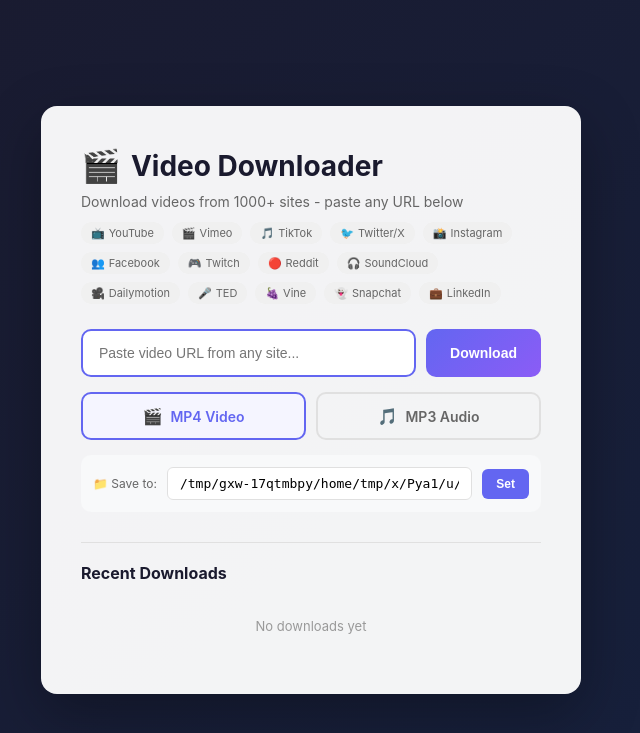
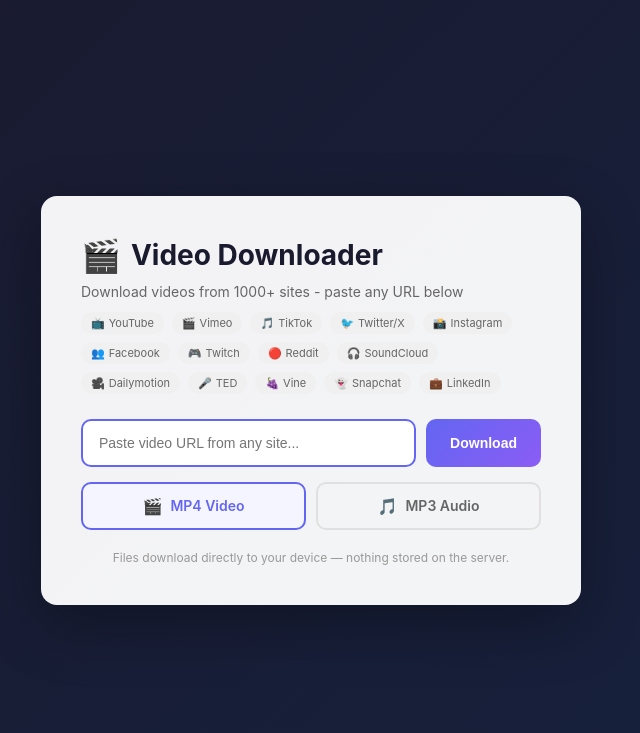
Before and after one commit to Reyanda/youtube-downloader, a Flask app: page / in a window 1280 px wide. Shown: the top 733 px of the page, without its empty margins (329-969 px from the left). Run offline with Flask 3, Linux system fonts and the light colour scheme; data that the repository does not hold is empty; some libraries are stand-ins or nearby versions.

Commit message:
Stream downloads directly to user browser instead of server storage
- Add /stream/<id> endpoint for direct browser download
- Remove server-side file storage and downloads list
- Remove 'Save to' location selector (irrelevant on cloud)
- Clean up temp files after streaming to user
- Trigger browser download via hidden anchor tag

```diff
--- a/app.py
+++ b/app.py
@@ -2,22 +2,17 @@
 """
 Universal Video Downloader Web App
 Downloads videos from YouTube, Vimeo, TikTok, Twitter, Instagram, and 1000+ sites
+Files stream directly to the user's browser for local download.
 """
 
-from flask import Flask, render_template, request, send_from_directory, jsonify
+from flask import Flask, render_template, request, send_file, jsonify
 import os
+import tempfile
 import yt_dlp
 import threading
 from datetime import datetime
 
 app = Flask(__name__)
-DEFAULT_DOWNLOAD_DIR = os.path.join(os.path.dirname(__file__), 'downloads')
-os.makedirs(DEFAULT_DOWNLOAD_DIR, exist_ok=True)
-
-# Track user preferences
-user_preferences = {
-    'download_dir': DEFAULT_DOWNLOAD_DIR
-}
 
 # Track download status
 downloads = {}
@@ -42,10 +37,9 @@
         })
 
 
-def download_video(url: str, download_id: str, format_type: str = 'mp4', download_dir: str = None):
-    """Download video in background thread with progress tracking"""
-    download_dir = download_dir or DEFAULT_DOWNLOAD_DIR
-    os.makedirs(download_dir, exist_ok=True)
+def download_video(url: str, download_id: str, format_type: str = 'mp4'):
+    """Download video in background thread, storing in temp directory"""
+    temp_dir = tempfile.mkdtemp()
 
     downloads[download_id] = {
         'status': 'starting',
@@ -58,14 +52,14 @@
         'error': None,
         'message': 'Initializing...',
         'format': format_type,
-        'download_dir': download_dir,
+        'temp_dir': temp_dir,
         'url': url
     }
 
     if format_type == 'mp3':
         ydl_opts = {
             'format': 'bestaudio/best',
-            'outtmpl': os.path.join(download_dir, '%(title)s.%(ext)s'),
+            'outtmpl': os.path.join(temp_dir, '%(title)s.%(ext)s'),
             'postprocessors': [{
                 'key': 'FFmpegExtractAudio',
                 'preferredcodec': 'mp3',
@@ -76,7 +70,7 @@
     else:  # mp4
         ydl_opts = {
             'format': 'bestvideo+bestaudio/best',
-            'outtmpl': os.path.join(download_dir, '%(title)s.%(ext)s'),
+            'outtmpl': os.path.join(temp_dir, '%(title)s.%(ext)s'),
             'merge_output_format': 'mp4',
             'progress_hooks': [lambda d: progress_hook(d, download_id)],
         }
@@ -92,10 +86,19 @@
             ext = 'mp3' if format_type == 'mp3' else 'mp4'
             final_filename = f"{base}.{ext}"
 
+        filepath = os.path.join(temp_dir, final_filename)
+        if not os.path.exists(filepath):
+            # Fallback: find any file in temp_dir
+            for f in os.listdir(temp_dir):
+                if f.endswith(f'.{ext}'):
+                    filepath = os.path.join(temp_dir, f)
+                    break
+
         downloads[download_id].update({
             'status': 'complete',
             'progress': '100',
-            'filename': os.path.basename(final_filename),
+            'filename': os.path.basename(filepath),
+            'filepath': filepath,
             'error': None,
             'message': 'Download complete!',
             'title': info.get('title', 'Unknown'),
@@ -103,7 +106,7 @@
             'duration': info.get('duration', 0),
             'thumbnail': info.get('thumbnail', '')
         })
-        print(f"[{download_id}] Complete: {final_filename}")
+        print(f"[{download_id}] Complete: {filepath}")
 
     except Exception as e:
         downloads[download_id].update({
@@ -123,7 +126,6 @@
 def start_download():
     url = request.json.get('url')
     format_type = request.json.get('format', 'mp4')
-    download_dir = request.json.get('download_dir')
 
     if not url:
         return jsonify({'error': 'No URL provided'}), 400
@@ -131,19 +133,8 @@
     if format_type not in ['mp3', 'mp4']:
         return jsonify({'error': 'Invalid format. Use mp3 or mp4'}), 400
 
-    # Validate download directory if provided
-    if download_dir:
-        download_dir = os.path.expanduser(download_dir)
-        if not os.path.exists(download_dir):
-            try:
-                os.makedirs(download_dir, exist_ok=True)
-            except Exception as e:
-                return jsonify({'error': f'Cannot create directory: {str(e)}'}), 400
-        user_preferences['download_dir'] = download_dir
-
     download_id = datetime.now().strftime('%Y%m%d_%H%M%S_%f')
-    actual_dir = download_dir or user_preferences.get('download_dir', DEFAULT_DOWNLOAD_DIR)
-    thread = threading.Thread(target=download_video, args=(url, download_id, format_type, actual_dir))
+    thread = threading.Thread(target=download_video, args=(url, download_id, format_type))
     thread.start()
 
     return jsonify({'download_id': download_id})
@@ -155,43 +146,39 @@
     return jsonify(status)
 
 
-@app.route('/downloads')
-def list_downloads():
-    download_dir = user_preferences.get('download_dir', DEFAULT_DOWNLOAD_DIR)
-    files = []
-    if os.path.exists(download_dir):
-        for f in os.listdir(download_dir):
-            if f.endswith('.mp4') or f.endswith('.mp3'):
-                path = os.path.join(download_dir, f)
-                files.append({
-                    'name': f,
-                    'size': os.path.getsize(path),
-                    'url': f'/files/{f}',
-                    'type': 'audio' if f.endswith('.mp3') else 'video'
-                })
-    return jsonify(sorted(files, key=lambda x: os.path.getmtime(os.path.join(download_dir, x['name'])), reverse=True))
+@app.route('/stream/<download_id>')
+def stream_file(download_id):
+    """Stream the downloaded file directly to the user's browser"""
+    download = downloads.get(download_id)
+    if not download or download['status'] != 'complete':
+        return jsonify({'error': 'File not ready'}), 404
 
+    filepath = download.get('filepath')
+    if not filepath or not os.path.exists(filepath):
+        return jsonify({'error': 'File not found'}), 404
 
-@app.route('/files/<filename>')
-def serve_file(filename):
-    download_dir = user_preferences.get('download_dir', DEFAULT_DOWNLOAD_DIR)
-    return send_from_directory(download_dir, filename)
+    filename = download.get('filename', 'download')
+    mimetype = 'audio/mpeg' if filename.endswith('.mp3') else 'video/mp4'
 
+    def cleanup():
+        """Clean up temp file after streaming"""
+        try:
+            temp_dir = download.get('temp_dir')
+            if temp_dir and os.path.exists(temp_dir):
+                import shutil
+                shutil.rmtree(temp_dir, ignore_errors=True)
+            downloads.pop(download_id, None)
+        except Exception:
+            pass
 
-@app.route('/preferences', methods=['GET', 'POST'])
-def preferences():
-    if request.method == 'POST':
-        new_dir = request.json.get('download_dir')
-        if new_dir:
-            new_dir = os.path.expanduser(new_dir)
-            if not os.path.exists(new_dir):
-                return jsonify({'error': 'Directory does not exist'}), 400
-            user_preferences['download_dir'] = new_dir
-        return jsonify({'success': True, 'download_dir': user_preferences['download_dir']})
-    else:
-        return jsonify({
-            'download_dir': user_preferences.get('download_dir', DEFAULT_DOWNLOAD_DIR)
-        })
+    response = send_file(
+        filepath,
+        mimetype=mimetype,
+        as_attachment=True,
+        download_name=filename
+    )
+    response.call_on_close(cleanup)
+    return response
 
 
 @app.route('/supported-sites')
--- a/templates/index.html
+++ b/templates/index.html
@@ -117,7 +117,7 @@
         .format-selector {
             display: flex;
             gap: 10px;
-            margin-bottom: 15px;
+            margin-bottom: 20px;
         }
 
         .format-option {
@@ -159,57 +159,6 @@
 
         .format-icon {
             font-size: 16px;
-        }
-
-        .location-selector {
-            display: flex;
-            align-items: center;
-            gap: 10px;
-            margin-bottom: 15px;
-            padding: 12px;
-            background: #f8f9fa;
-            border-radius: 10px;
-        }
-
-        .location-label {
-            font-size: 12px;
-            color: #666;
-            white-space: nowrap;
-        }
-
-        .location-input {
-            flex: 1;
-            padding: 8px 12px;
-            border: 1px solid #e0e0e0;
-            border-radius: 6px;
-            font-size: 13px;
-            font-family: monospace;
-        }
-
-        .location-input:focus {
-            outline: none;
-            border-color: #6366f1;
-        }
-
-        .location-btn {
-            padding: 8px 14px;
-            background: #6366f1;
-            color: white;
-            border: none;
-            border-radius: 6px;
-            font-size: 12px;
-            font-weight: 600;
-            cursor: pointer;
-            white-space: nowrap;
-        }
-
-        .location-btn:hover {
-            background: #4f46e5;
-        }
-
-        .location-btn:disabled {
-            background: #999;
-            cursor: not-allowed;
         }
 
         /* Progress container */
@@ -289,80 +238,6 @@
             color: #c62828;
         }
 
-        /* Downloads list */
-        .downloads-list {
-            margin-top: 30px;
-            border-top: 1px solid #e0e0e0;
-            padding-top: 20px;
-        }
-
-        .downloads-list h3 {
-            color: #1a1a2e;
-            margin-bottom: 15px;
-            font-size: 16px;
-        }
-
-        .download-item {
-            display: flex;
-            justify-content: space-between;
-            align-items: center;
-            padding: 10px;
-            background: #f5f5f5;
-            border-radius: 8px;
-            margin-bottom: 8px;
-        }
-
-        .download-item .name {
-            flex: 1;
-            font-size: 13px;
-            color: #333;
-            overflow: hidden;
-            text-overflow: ellipsis;
-            white-space: nowrap;
-        }
-
-        .download-item .size {
-            font-size: 12px;
-            color: #999;
-            margin: 0 10px;
-        }
-
-        .download-item a {
-            color: #6366f1;
-            text-decoration: none;
-            font-size: 13px;
-            font-weight: 500;
-        }
-
-        .download-item a:hover {
-            text-decoration: underline;
-        }
-
-        .empty-state {
-            color: #999;
-            font-size: 13px;
-            text-align: center;
-            padding: 20px;
-        }
-
-        .file-badge {
-            font-size: 10px;
-            padding: 3px 8px;
-            border-radius: 4px;
-            font-weight: 600;
-            margin-right: 8px;
-        }
-
-        .file-badge.audio {
-            background: #e8f5e9;
-            color: #2e7d32;
-        }
-
-        .file-badge.video {
-            background: #e3f2fd;
-            color: #1976d2;
-        }
-
         /* Animation */
         @keyframes pulse {
             0%, 100% { opacity: 1; }
@@ -377,6 +252,13 @@
             border-radius: 50%;
             margin-right: 6px;
             animation: pulse 1.5s infinite;
+        }
+
+        .info-text {
+            font-size: 12px;
+            color: #999;
+            text-align: center;
+            margin-top: 16px;
         }
     </style>
 </head>
@@ -414,17 +296,6 @@
                     MP3 Audio
                 </label>
             </div>
-        </div>
-
-        <div class="location-selector">
-            <span class="location-label">📁 Save to:</span>
-            <input
-                type="text"
-                id="locationInput"
-                class="location-input"
-                placeholder="Default: ./downloads"
-            >
-            <button id="locationBtn" class="location-btn" onclick="setDownloadLocation()">Set</button>
         </div>
 
         <!-- Progress Section -->
@@ -466,15 +337,11 @@
             <div class="status-message" id="statusMessage"></div>
         </div>
 
-        <div class="downloads-list">
-            <h3>Recent Downloads</h3>
-            <div id="downloadsList"></div>
-        </div>
+        <p class="info-text">Files download directly to your device — nothing stored on the server.</p>
     </div>
 
     <script>
         let pollInterval = null;
-        let currentDownloadDir = './downloads';
 
         async function loadSupportedSites() {
             try {
@@ -486,45 +353,6 @@
                 ).join('');
             } catch (err) {
                 console.error('Failed to load supported sites', err);
-            }
-        }
-
-        async function loadPreferences() {
-            try {
-                const res = await fetch('/preferences');
-                const data = await res.json();
-                currentDownloadDir = data.download_dir;
-                document.getElementById('locationInput').value = currentDownloadDir;
-            } catch (err) {
-                console.error('Failed to load preferences', err);
-            }
-        }
-
-        async function setDownloadLocation() {
-            const newDir = document.getElementById('locationInput').value.trim();
-            if (!newDir) return;
-
-            const btn = document.getElementById('locationBtn');
-            btn.disabled = true;
-
-            try {
-                const res = await fetch('/preferences', {
-                    method: 'POST',
-                    headers: { 'Content-Type': 'application/json' },
-                    body: JSON.stringify({ download_dir: newDir })
-                });
-
-                const data = await res.json();
-                if (data.error) {
-                    alert('Error: ' + data.error);
-                } else {
-                    currentDownloadDir = data.download_dir;
-                    loadDownloads();
-                }
-            } catch (err) {
-                alert('Error: ' + err.message);
-            } finally {
-                btn.disabled = false;
             }
         }
 
@@ -544,7 +372,7 @@
                 const res = await fetch('/download', {
                     method: 'POST',
                     headers: { 'Content-Type': 'application/json' },
-                    body: JSON.stringify({ url, format, download_dir: currentDownloadDir })
+                    body: JSON.stringify({ url, format })
                 });
 
                 const data = await res.json();
@@ -573,10 +401,12 @@
                     } else if (data.status === 'complete') {
                         clearInterval(pollInterval);
                         updateProgress(data);
-                        showStatus('complete', '✓ Download complete!');
+                        showStatus('complete', '✓ Download starting to your device!');
                         btn.disabled = false;
                         document.getElementById('urlInput').value = '';
-                        loadDownloads();
+
+                        // Trigger browser download
+                        triggerDownload(downloadId);
                     } else if (data.status === 'error') {
                         clearInterval(pollInterval);
                         showStatus('error', 'Error: ' + data.error);
@@ -589,6 +419,15 @@
                     btn.disabled = false;
                 }
             }, 500);
+        }
+
+        function triggerDownload(downloadId) {
+            const a = document.createElement('a');
+            a.href = `/stream/${downloadId}`;
+            a.style.display = 'none';
+            document.body.appendChild(a);
+            a.click();
+            setTimeout(() => a.remove(), 1000);
         }
 
         function updateProgress(data) {
@@ -628,42 +467,6 @@
             statusEl.style.display = 'block';
         }
 
-        async function loadDownloads() {
-            try {
-                const res = await fetch('/downloads');
-                const files = await res.json();
-                const list = document.getElementById('downloadsList');
-
-                if (files.length === 0) {
-                    list.innerHTML = '<p class="empty-state">No downloads yet</p>';
-                    return;
-                }
-
-                list.innerHTML = files.map(f => `
-                    <div class="download-item">
-                        <span class="name">
-                            <span class="file-badge ${f.type === 'audio' ? 'audio' : 'video'}">
-                                ${f.type === 'audio' ? 'MP3' : 'MP4'}
-                            </span>
-                            ${f.name}
-                        </span>
-                        <span class="size">${formatSize(f.size)}</span>
-                        <a href="${f.url}" download>Download</a>
-                    </div>
-                `).join('');
-
-            } catch (err) {
-                console.error('Failed to load downloads', err);
-            }
-        }
-
-        function formatSize(bytes) {
-            if (bytes < 1024 * 1024) {
-                return (bytes / 1024).toFixed(1) + ' KB';
-            }
-            return (bytes / (1024 * 1024)).toFixed(1) + ' MB';
-        }
-
         // Allow Enter key to start download
         document.getElementById('urlInput').addEventListener('keypress', (e) => {
             if (e.key === 'Enter') startDownload();
@@ -671,8 +474,6 @@
 
         // Initialize
         loadSupportedSites();
-        loadPreferences();
-        loadDownloads();
     </script>
 </body>
 </html>
```
